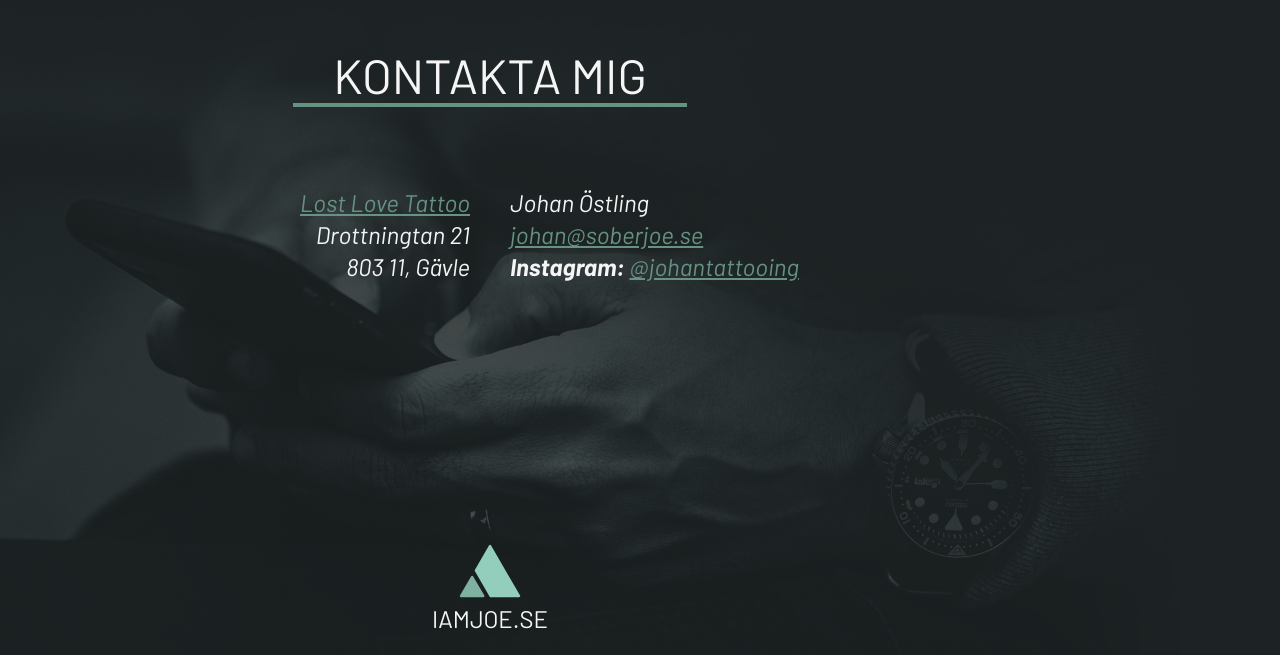
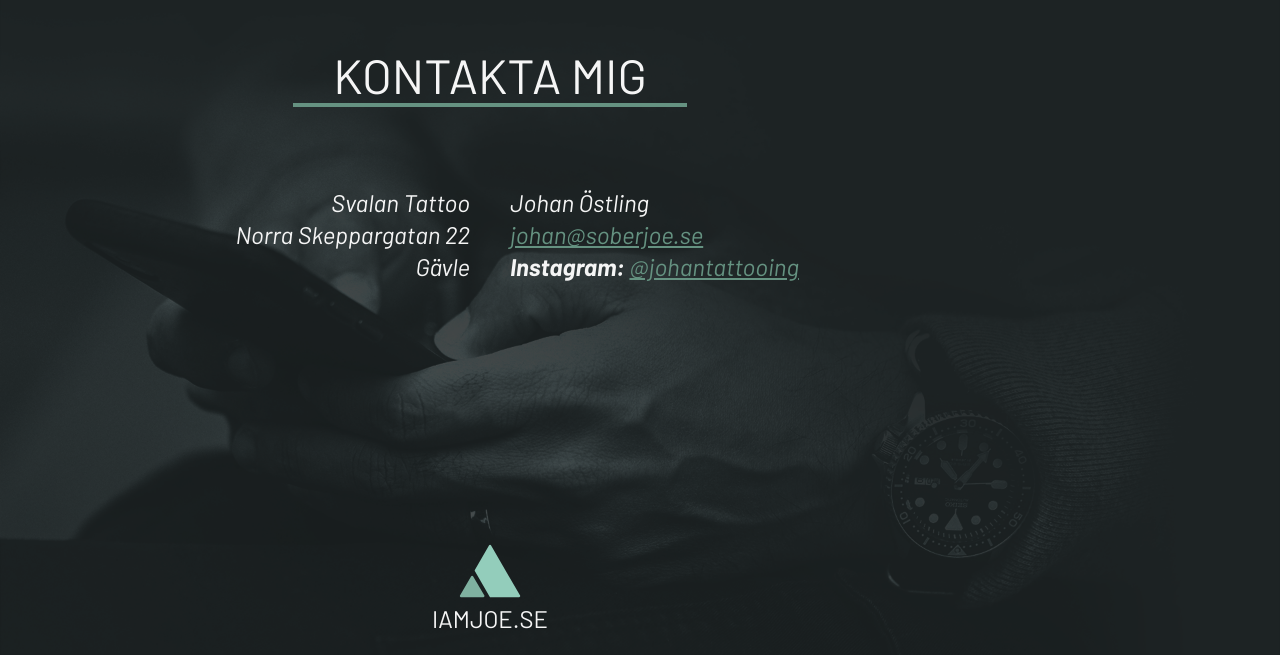
Before and after one commit to iohan/soberjoe, a Next.js app: page / in a window 1280 px wide. Shown: the part 2357-3012 px from the top of the page. Built offline with nearby package versions, Linux system fonts and the light colour scheme.

Commit message:
Update address

```diff
--- a/components/layout/Footer.tsx
+++ b/components/layout/Footer.tsx
@@ -10,13 +10,9 @@ export default function Footer() {
             <h2 className="mb-20 inline-block flex-1 border-b-4 border-green-dark pb-1 text-5xl uppercase lg:px-10">Kontakta mig</h2>
             <address className="flex w-full flex-col items-center gap-y-10 lg:flex-row lg:items-start lg:gap-x-10 lg:gap-y-0">
               <div className="text-center lg:basis-1/2 lg:text-right">
-                <p>
-                  <a href="https://goo.gl/maps/54DyjpTySGMpMy739" className="text-green-dark underline hover:text-green-medium hover:no-underline">
-                    Lost Love Tattoo
-                  </a>
-                </p>
-                <p>Drottningtan 21</p>
-                <p>803 11, Gävle</p>
+                <p>Svalan Tattoo</p>
+                <p>Norra Skeppargatan 22</p>
+                <p>Gävle</p>
               </div>
               <div className="text-center lg:basis-1/2 lg:text-left">
                 <p>Johan Östling</p>
```
